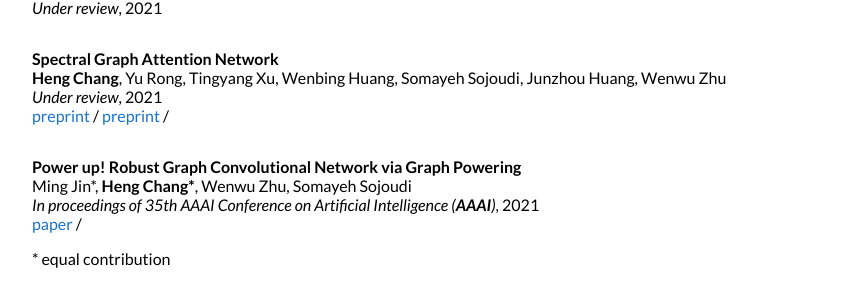
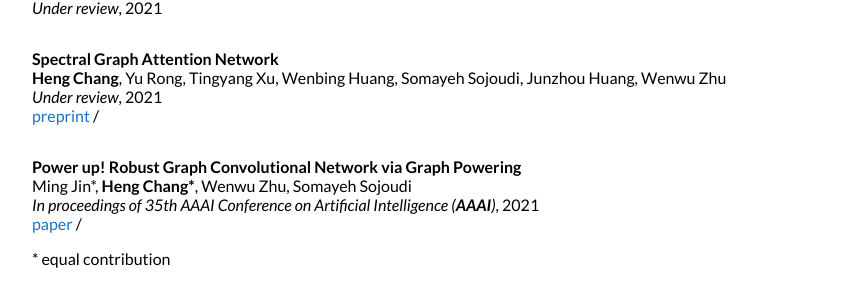
Before and after one commit to hchang95/hchang95.github.io, a Jekyll site: the page built from _posts/2021-03-01-arxiv-1.markdown, in a window 1280 px wide. Shown: the part 792-1092 px from the top of the page, without its empty margins (216-1059 px from the left). Built offline with Jekyll 4.4.1, drawn with Linux system fonts in a browser that asks for light colours.

Commit message:
Update default.html

```diff
--- a/_layouts/default.html
+++ b/_layouts/default.html
@@ -114,9 +114,6 @@
               {% if post.paper %}
               <a href="{{post.paper}}">paper</a> /
               {% endif %}
-              {% if post.preprint %}
-              <a href="{{post.preprint}}">preprint</a> /
-              {% endif %}
               {% if post.video %}
               <a href="{{post.video}}">video</a> /
               {% endif %}
```
